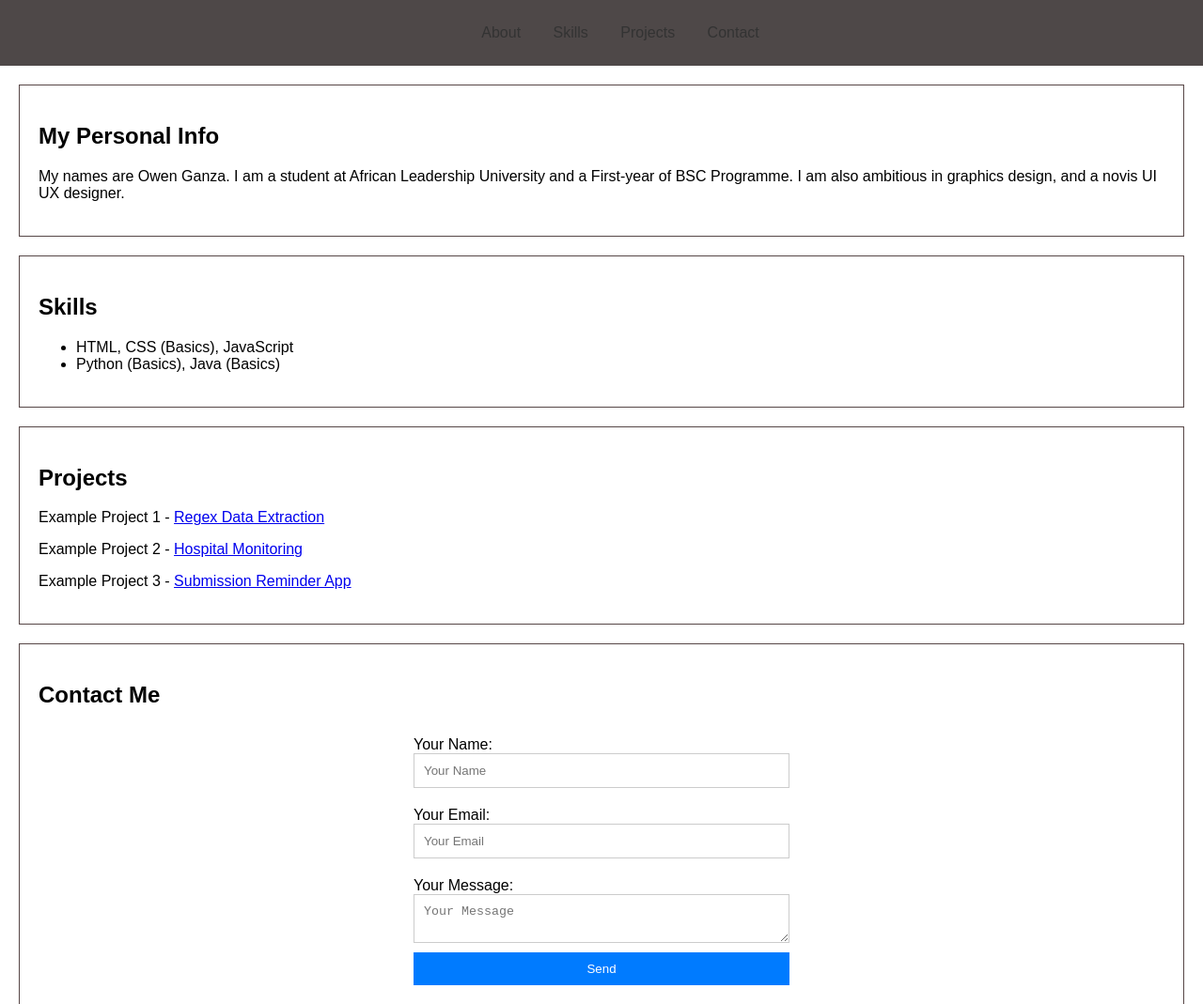
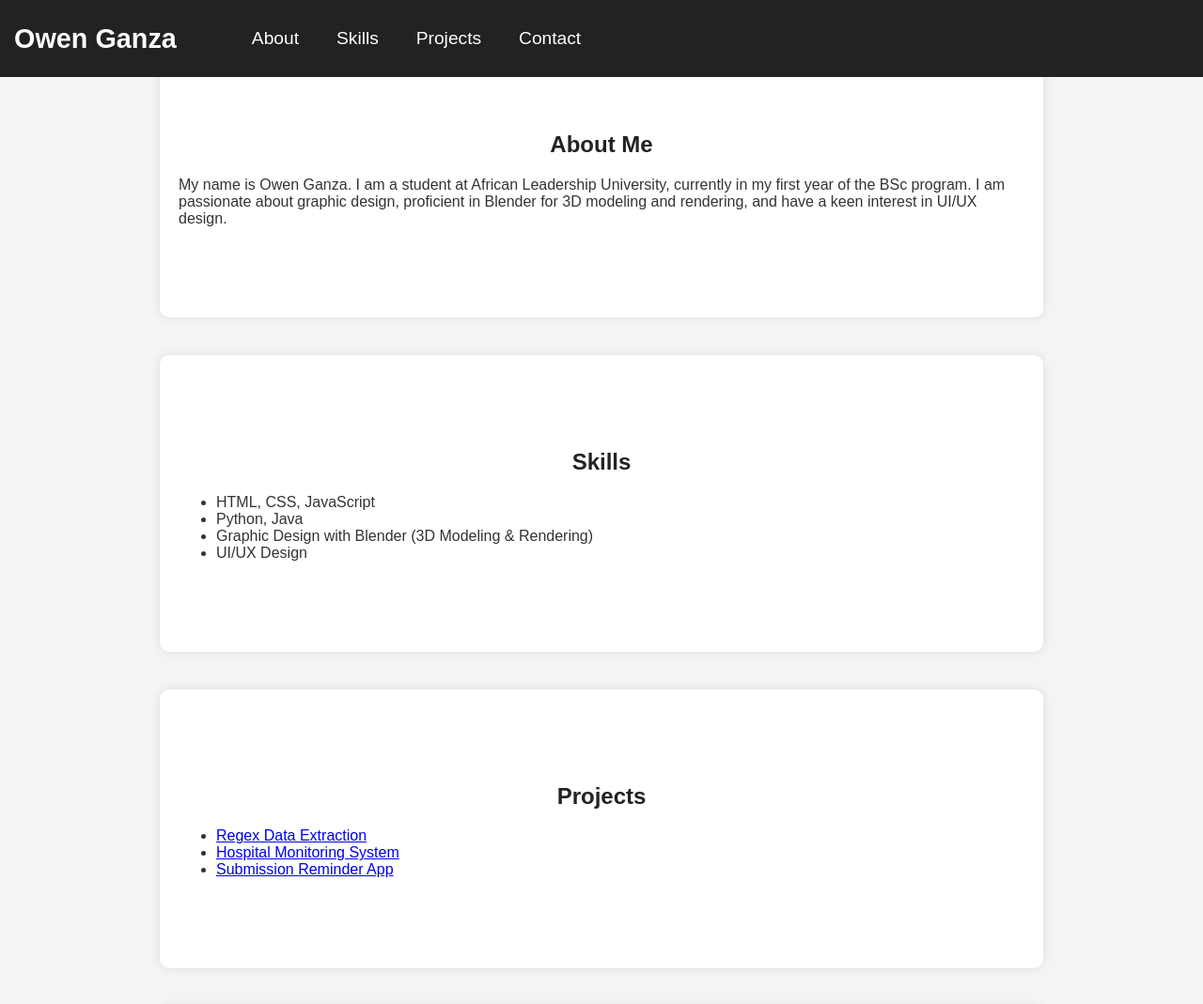
Before and after one commit to owen-stud123/Web-Design---Resume-owen-ganza-C5, a plain HTML site: page index.html in a window 1280 px wide. Shown: the top 1069 px of the page at 94% size. Drawn offline with Linux system fonts and the light colour scheme.

Commit message:
commit all

```diff
--- a/index.html
+++ b/index.html
@@ -3,13 +3,14 @@
 <head>
     <meta charset="UTF-8">
     <meta name="viewport" content="width=device-width, initial-scale=1.0">
-    <title>My Resume</title>
+    <title>Owen Ganza - Resume</title>
     <link rel="stylesheet" href="style.css">
 </head>
 <body>
     <header>
-        <nav>
-            <ul>
+        <nav class="navbar">
+            <div class="logo">Owen Ganza</div>
+            <ul class="nav-links">
                 <li><a href="#about">About</a></li>
                 <li><a href="#skills">Skills</a></li>
                 <li><a href="#projects">Projects</a></li>
@@ -19,42 +20,46 @@
     </header>
 
     <main>
-        <section id="about">
-            <h1>My Personal Info</h1>
-            <p>My names are Owen Ganza. I am a student at African Leadership University and a First-year of BSC Programme.
-                I am also ambitious in graphics design, and a novis UI UX designer.
-
-            </p>
+        <section id="about" class="section">
+            <h1>About Me</h1>
+            <p>My name is Owen Ganza. I am a student at African Leadership University, currently in my first year of the BSc program.
+                I am passionate about graphic design, proficient in Blender for 3D modeling and rendering, and have a keen interest in UI/UX design.</p>
         </section>
 
-        <section id="skills">
+        <section id="skills" class="section">
             <h2>Skills</h2>
             <ul>
-                <li>HTML, CSS (Basics), JavaScript</li>
-                <li>Python (Basics), Java (Basics)</li>
+                <li>HTML, CSS, JavaScript</li>
+                <li>Python, Java</li>
+                <li>Graphic Design with Blender (3D Modeling & Rendering)</li>
+                <li>UI/UX Design</li>
             </ul>
         </section>
 
-        <section id="projects">
+        <section id="projects" class="section">
             <h2>Projects</h2>
-            <p>Example Project 1 - <a href="https://github.com/owen-stud123/alu_regex-data-extraction-owen-stud123.git" target="_blank">Regex Data Extraction</a></p>
-            <p>Example Project 2 - <a href="https://github.com/owen-stud123/hospital_monitoring_group14.git" target="_blank">Hospital Monitoring</a></p>
-            <p>Example Project 3 - <a href="https://github.com/owen-stud123/submission_reminder_app_owen-stud123-.git" target="_blank">Submission Reminder App</a></p>
+            <ul>
+                <li><a href="https://github.com/owen-stud123/alu_regex-data-extraction-owen-stud123.git" target="_blank">Regex Data Extraction</a></li>
+                <li><a href="https://github.com/owen-stud123/hospital_monitoring_group14.git" target="_blank">Hospital Monitoring System</a></li>
+                <li><a href="https://github.com/owen-stud123/submission_reminder_app_owen-stud123-.git" target="_blank">Submission Reminder App</a></li>
+            </ul>
         </section>
 
-        <section id="contact">
+        <section id="contact" class="section">
             <h2>Contact Me</h2>
             <form class="contact-form">
                 <label for="name">Your Name:</label>
                 <input type="text" id="name" placeholder="Your Name" required>
+
                 <label for="email">Your Email:</label>
                 <input type="email" id="email" placeholder="Your Email" required>
+
                 <label for="message">Your Message:</label>
                 <textarea id="message" placeholder="Your Message" required></textarea>
+
                 <button type="submit">Send</button>
+                <div id="form-message"></div>
             </form>
-
-            </footer>
         </section>
     </main>
 
--- a/script.js
+++ b/script.js
@@ -1,17 +1,16 @@
 document.addEventListener("DOMContentLoaded", function() {
-    const contactForm = document.querySelector(".contact-form"); // Use querySelector for class
+    const contactForm = document.querySelector(".contact-form");
     if (contactForm) {
         contactForm.addEventListener("submit", function(event) {
             event.preventDefault();
 
-            let name = document.getElementById("name").value;
-            let email = document.getElementById("email").value;
-            let message = document.getElementById("message").value;
+            let name = document.getElementById("name").value.trim();
+            let email = document.getElementById("email").value.trim();
+            let message = document.getElementById("message").value.trim();
 
-            // Create or get the message element
             let formMessage = document.getElementById("form-message");
             if (!formMessage) {
-                formMessage = document.createElement('div');
+                formMessage = document.createElement("div");
                 formMessage.id = "form-message";
                 contactForm.appendChild(formMessage);
             }
--- a/style.css
+++ b/style.css
@@ -1,57 +1,99 @@
+/* General Styles */
 body {
-    font-family: sans-serif;
+    font-family: Arial, sans-serif;
     margin: 0;
     padding: 0;
+    background-color: #f4f4f4;
+    color: #333;
 }
 
-header {
-    background-color: #4e4848;
-    padding: 10px 0;
+/* Navbar */
+.navbar {
+    display: flex;
+    justify-content: flex-start;
+    align-items: center;
+    background-color: #222;
+    padding: 20px 15px;
+    position: fixed;
+    width: 100%;
+    top: 0;
+    left: 0px;
+    right: 0px;
+    z-index: 1000;
 }
 
-nav ul {
+.logo {
+    color: white;
+    font-size: 1.8em;
+    font-weight: bold;
+    margin-right: 50px;
+}
+
+.nav-links {
     list-style: none;
+    display: flex;
+    gap: 20px;
+    margin: 0;
+    padding: 10px;
+}
+
+.nav-links li {
+    display: inline;
+}
+
+.nav-links a {
+    text-decoration: none;
+    color: white;
+    font-size: 1.2em;
+    transition: color 0.3s;
+    margin-left: 20px;
+}
+
+.nav-links a:hover {
+    color: #f4a261;
+}
+
+/* Sections */
+.section {
+    padding: 80px 20px;
+    max-width: 900px;
+    margin: 40px auto 40px auto;
+    background: white;
+    border-radius: 10px;
+    box-shadow: 0 0 10px rgba(0, 0, 0, 0.1);
+}
+
+h1, h2 {
+    color: #222;
     text-align: center;
 }
 
-nav li {
-    display: inline;
-    margin: 0 15px;
-}
-
-nav a {
-    text-decoration: none;
-    color: #333;
-}
-
-section {
-    padding: 20px;
-    margin: 20px;
-    border: 1px solid #574747;
-}
-
+/* Contact Form */
 .contact-form {
     display: flex;
     flex-direction: column;
-    max-width: 400px;
-    margin: 0 auto;
+    gap: 10px;
+    max-width: 600px;
+    margin: auto;
 }
 
-.contact-form label {
-    margin-top: 10px;
-}
-
-.contact-form input,
-.contact-form textarea {
+.contact-form input, .contact-form textarea {
+    width: 100%;
     padding: 10px;
-    margin-bottom: 10px;
     border: 1px solid #ccc;
+    border-radius: 5px;
 }
 
 .contact-form button {
-    background-color: #007bff;
+    padding: 10px;
+    background-color: #222;
     color: white;
-    padding: 10px 15px;
     border: none;
     cursor: pointer;
+    border-radius: 5px;
+    transition: background 0.3s;
 }
+
+.contact-form button:hover {
+    background-color: #f4a261;
+}
```
